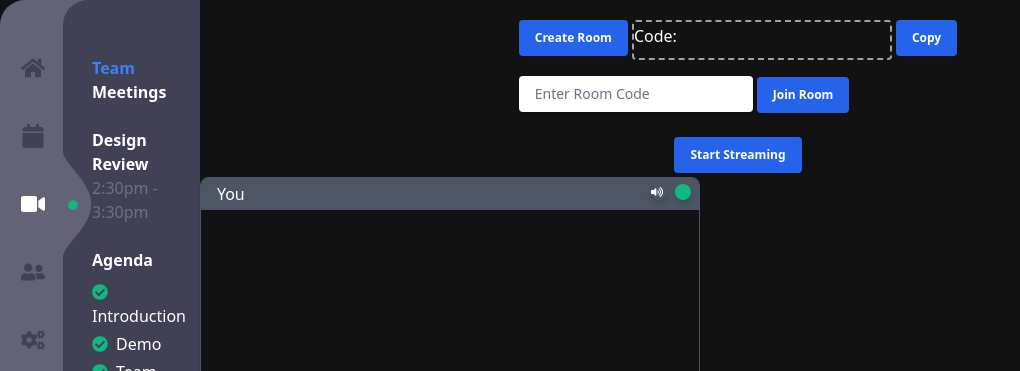
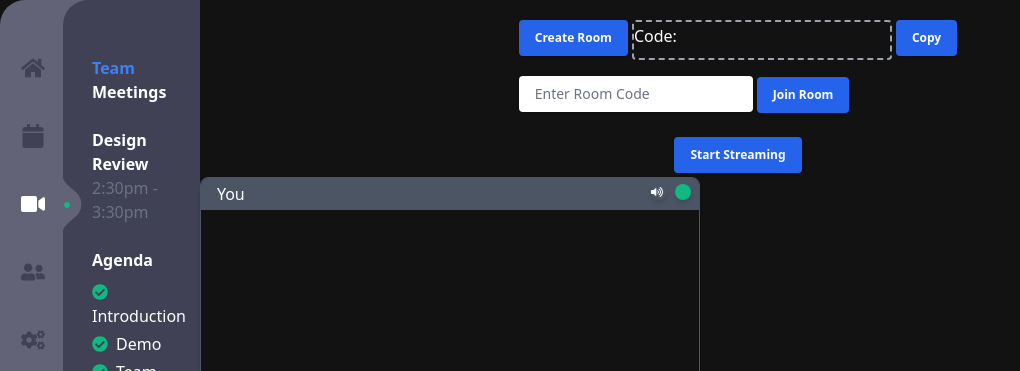
Before and after one commit to verticelabs-dev/screenshare, a Vue app in the folder app/: page / in a window 1280 px wide. Shown: the top 371 px of the page, without its empty margins (0-1020 px from the left). Built offline with nearby package versions, Linux system fonts and the light colour scheme; no server answers.

Commit message:
More hill less well...ya know

```diff
--- a/app/src/assets/scss/sidebar.scss
+++ b/app/src/assets/scss/sidebar.scss
@@ -37,8 +37,8 @@ $waveBorderRadius: 120px;
   .sidebar-wave-content {
     display: flex;
     align-items: center;
-    top: -115px;
-    left: 33px;
+    top: -130px;
+    left: 30px;
     height: 200px;
     width: 200px;
     transform: rotate(280deg);
@@ -48,10 +48,10 @@ $waveBorderRadius: 120px;
 
   .sidebar-wave-icon {
     position: absolute;
-    top: -20px;
-    left: 47px;
-    height: 10px;
-    width: 10px;
+    top: -18px;
+    left: 43px;
+    height: 6px;
+    width: 6px;
     z-index: 200;
   }
 }
--- a/app/src/components/Sidebar.vue
+++ b/app/src/components/Sidebar.vue
@@ -27,10 +27,10 @@
             />
             <svg class="sidebar-wave-content">
               <path
-                d="M 95 0 C 80 0 64 32 40 32 S 0 0 -15 0 z"
+                d="M 12 0 C 7.5 0 8 4 5 4 S 2.5 0 -2 0 z"
                 stroke="#636378"
                 fill="#636378"
-                transform="rotate(-10 100 -80) scale(1 0.9)"
+                transform="rotate(-10 100 -80) scale(5)"
               />
             </svg>
             <!-- <div class="sidebar-wave-content">
```
